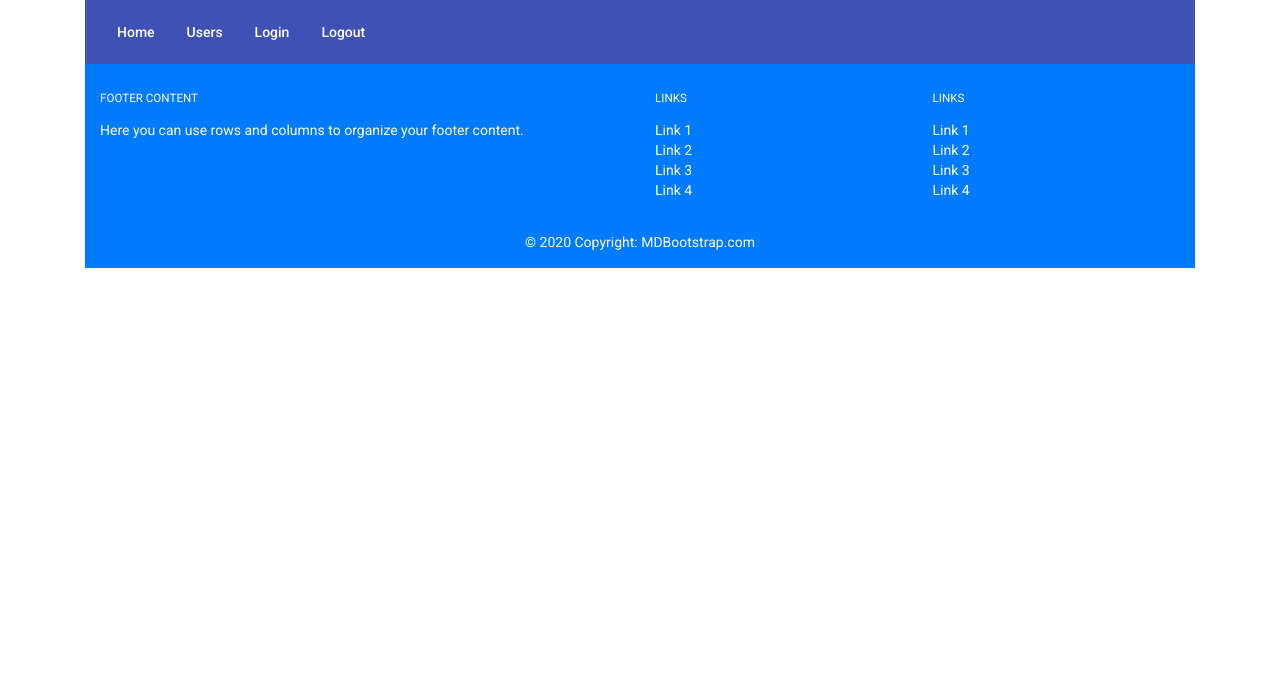
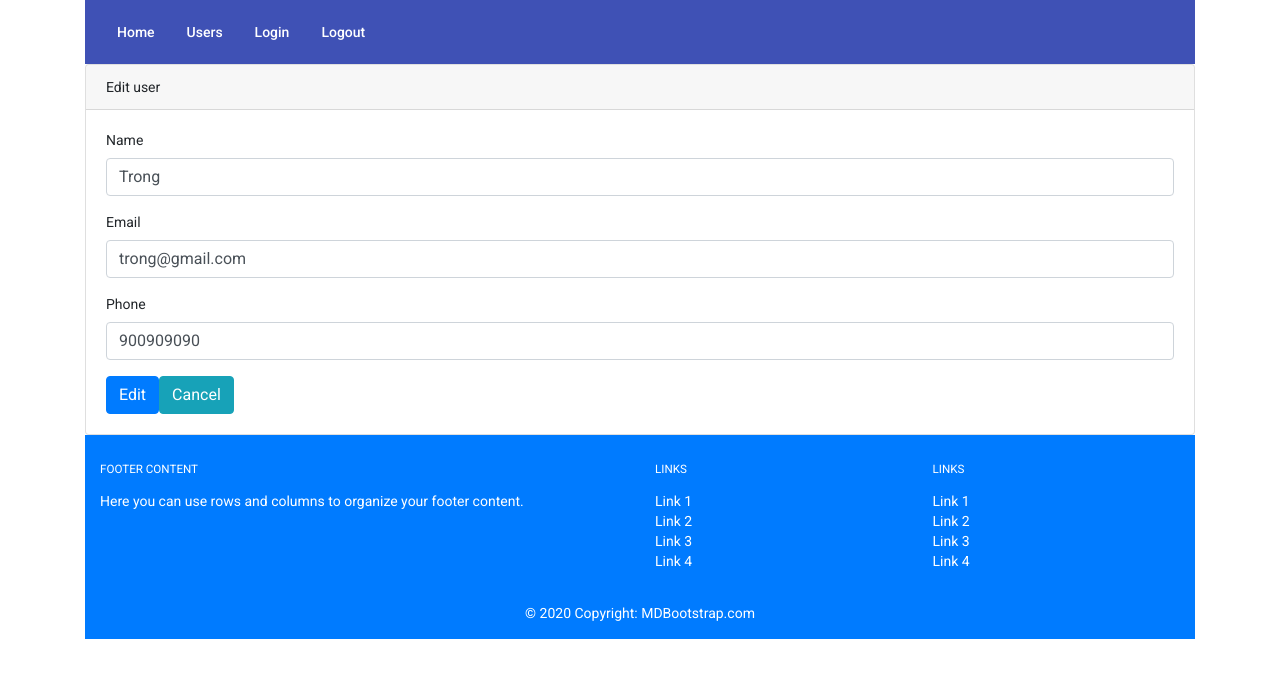
Before and after one commit to npv34/VT_C0221H1_demo_angular, an Angular app: page /users/1/edit in a window 1280 px wide. Before the commit this address led to /. Shown: the top 678 px of the page. Built offline with nearby package versions, Linux system fonts and the light colour scheme.

Commit message:
demo router

```diff
--- a/src/app/app.module.ts
+++ b/src/app/app.module.ts
@@ -18,6 +18,7 @@ import {ToastNoAnimationModule, ToastrModule} from "ngx-toastr";
 import {MatToolbarModule} from "@angular/material/toolbar";
 import { UserAddComponent } from './components/users/user-add/user-add.component';
 import {ReactiveFormsModule} from "@angular/forms";
+import { UserEditComponent } from './components/users/user-edit/user-edit.component';
 
 @NgModule({
   declarations: [
@@ -26,7 +27,8 @@ import {ReactiveFormsModule} from "@angular/forms";
     ListComponent,
     FooterComponent,
     MessageComponent,
-    UserAddComponent
+    UserAddComponent,
+    UserEditComponent
   ],
   imports: [
     BrowserModule,
--- a/src/app/components/users/list/list.component.html
+++ b/src/app/components/users/list/list.component.html
@@ -11,14 +11,10 @@
     <app-message [message]="message"></app-message>
     <div class="mat-elevation-z8">
       <table mat-table [dataSource]="dataSource" matSort class="mat-elevation-z8">
-        <!--- Note that these columns can be defined in any order.
-              The actual rendered columns are set as a property on the row definition" -->
-        <!-- Position Column -->
         <ng-container matColumnDef="STT">
           <th mat-header-cell *matHeaderCellDef mat-sort-header> STT </th>
           <td mat-cell *matCellDef="let element; let i = index"> {{ i + 1}} </td>
         </ng-container>
-
         <!-- Name Column -->
         <ng-container matColumnDef="Name">
           <th mat-header-cell *matHeaderCellDef mat-sort-header> Name </th>
@@ -47,6 +43,9 @@
               <button mat-mini-fab color="warn" (click)="deleteUser(i)">
                 <mat-icon>delete</mat-icon>
               </button>
+              <button mat-mini-fab color="primary" [routerLink]="[element.id, 'edit']" >
+                <mat-icon>edit</mat-icon>
+              </button>
             </div>
           </td>
         </ng-container>
--- a/src/app/components/users/list/list.component.ts
+++ b/src/app/components/users/list/list.component.ts
@@ -4,6 +4,7 @@ import {MatTableDataSource} from "@angular/material/table";
 import {MatPaginator} from "@angular/material/paginator";
 import {MatSort} from "@angular/material/sort";
 import {ToastrService} from "ngx-toastr";
+import {UserService} from "../../../services/user.service";
 
 @Component({
   selector: 'app-user-list',
@@ -12,78 +13,7 @@ import {ToastrService} from "ngx-toastr";
 })
 export class ListComponent implements OnInit {
 
-  users: IUser[] = [
-    {
-      id: 1,
-      name: 'Trong',
-      email: 'trong@gmail.com',
-      image: 'https://cdn.iconscout.com/icon/free/png-512/laptop-user-1-1179329.png',
-      phone: 900909090
-    },
-    {
-      id: 2,
-      name: 'Tuan',
-      email: 'tuan@gmail.com',
-      image: 'https://encrypted-tbn0.gstatic.com/images?q=tbn:ANd9GcSOKrEWsrAgKx_6dg36oHtZISVqZo1z5WGCNQ&usqp=CAU',
-      phone: 439090910
-    },
-    {
-      id: 3,
-      name: 'Tuan',
-      email: 'tuan@gmail.com',
-      image: 'https://encrypted-tbn0.gstatic.com/images?q=tbn:ANd9GcSOKrEWsrAgKx_6dg36oHtZISVqZo1z5WGCNQ&usqp=CAU',
-      phone: 439090910
-    },
-    {
-      id: 4,
-      name: 'Tuan',
-      email: 'tuan@gmail.com',
-      image: 'https://encrypted-tbn0.gstatic.com/images?q=tbn:ANd9GcSOKrEWsrAgKx_6dg36oHtZISVqZo1z5WGCNQ&usqp=CAU',
-      phone: 439090910
-    },
-    {
-      id: 5,
-      name: 'Tuan',
-      email: 'tuan@gmail.com',
-      image: 'https://encrypted-tbn0.gstatic.com/images?q=tbn:ANd9GcSOKrEWsrAgKx_6dg36oHtZISVqZo1z5WGCNQ&usqp=CAU',
-      phone: 439090910
-    },
-    {
-      id: 6,
-      name: 'Tuan',
-      email: 'tuan@gmail.com',
-      image: 'https://encrypted-tbn0.gstatic.com/images?q=tbn:ANd9GcSOKrEWsrAgKx_6dg36oHtZISVqZo1z5WGCNQ&usqp=CAU',
-      phone: 439090910
-    },
-    {
-      id: 7,
-      name: 'Tuan',
-      email: 'tuan@gmail.com',
-      image: 'https://encrypted-tbn0.gstatic.com/images?q=tbn:ANd9GcSOKrEWsrAgKx_6dg36oHtZISVqZo1z5WGCNQ&usqp=CAU',
-      phone: 439090910
-    },
-    {
-      id: 8,
-      name: 'Tuan',
-      email: 'tuan@gmail.com',
-      image: 'https://encrypted-tbn0.gstatic.com/images?q=tbn:ANd9GcSOKrEWsrAgKx_6dg36oHtZISVqZo1z5WGCNQ&usqp=CAU',
-      phone: 439090910
-    },
-    {
-      id: 9,
-      name: 'Tuan',
-      email: 'tuan@gmail.com',
-      image: 'https://encrypted-tbn0.gstatic.com/images?q=tbn:ANd9GcSOKrEWsrAgKx_6dg36oHtZISVqZo1z5WGCNQ&usqp=CAU',
-      phone: 439090910
-    },
-    {
-      id: 10,
-      name: 'Tuan',
-      email: 'tuan@gmail.com',
-      image: 'https://encrypted-tbn0.gstatic.com/images?q=tbn:ANd9GcSOKrEWsrAgKx_6dg36oHtZISVqZo1z5WGCNQ&usqp=CAU',
-      phone: 439090910
-    }
-  ];
+  users: IUser[] = [];
   displayedColumns: string[] = ['STT', 'Name', 'Email', 'Phone', 'Action'];
   dataSource = new MatTableDataSource<IUser>(this.users);
   widthImage: string = '50';
@@ -94,11 +24,13 @@ export class ListComponent implements OnInit {
   @ViewChild(MatPaginator) paginator: MatPaginator | undefined;
   @ViewChild(MatSort) sort: MatSort | undefined;
 
-  constructor(private toastr: ToastrService) {
+  constructor(private toastr: ToastrService,
+              private userService: UserService) {
   }
 
   ngOnInit(): void {
-
+      this.users = this.userService.getAll();
+      this.dataSource = new MatTableDataSource<IUser>(this.users);
   }
 
   ngAfterViewInit() {
--- /dev/null
+++ b/src/app/components/users/user-edit/user-edit.component.html
@@ -0,0 +1,50 @@
+<div class="card">
+  <div class="card-header">
+   Edit user
+  </div>
+  <div class="card-body">
+    <form *ngIf="formEditUser" [formGroup]="formEditUser" (ngSubmit)="edit()">
+      <div class="form-group">
+        <label>Name</label>
+        <input formControlName="name" type="text" class="form-control" >
+        <div *ngIf="name && name.invalid && (name.dirty || name.touched)"
+             class="text-danger">
+          <div *ngIf="name.errors?.required">
+            Name is required.
+          </div>
+          <div *ngIf="name.errors?.minlength">
+            Name is min 4 character.
+          </div>
+        </div>
+      </div>
+      <div class="form-group">
+        <label>Email</label>
+        <input formControlName="email" type="email" class="form-control" >
+        <div *ngIf="email && email.invalid && (email.dirty || email.touched)"
+             class="text-danger">
+          <div *ngIf="email.errors?.required">
+            Email is required.
+          </div>
+          <div *ngIf="email.errors?.email">
+            Email not format.
+          </div>
+        </div>
+      </div>
+      <div class="form-group">
+        <label>Phone</label>
+        <input formControlName="phone" type="text" class="form-control">
+        <div *ngIf="phone && phone.invalid && (phone.dirty || phone.touched)"
+             class="text-danger">
+          <div *ngIf="phone.errors?.required">
+            Phone is required.
+          </div>
+          <div *ngIf="phone.errors?.pattern">
+            Phone not format.
+          </div>
+        </div>
+      </div>
+      <button type="submit" class="btn btn-primary">Edit</button>
+      <button type="button" routerLink="../../" class="btn btn-info">Cancel</button>
+    </form>
+  </div>
+</div>
--- /dev/null
+++ b/src/app/components/users/user-edit/user-edit.component.ts
@@ -0,0 +1,57 @@
+import {Component, OnInit} from '@angular/core';
+import {ActivatedRoute, Router} from "@angular/router";
+import {UserService} from "../../../services/user.service";
+import {FormBuilder, FormGroup, Validators} from "@angular/forms";
+import {ToastrService} from "ngx-toastr";
+
+@Component({
+  selector: 'app-user-edit',
+  templateUrl: './user-edit.component.html',
+  styleUrls: ['./user-edit.component.css']
+})
+export class UserEditComponent implements OnInit {
+
+  formEditUser: FormGroup | undefined
+
+  constructor(private toastr: ToastrService,
+              private router: ActivatedRoute,
+              private userService: UserService,
+              private fb: FormBuilder,
+              private route: Router) {
+  }
+
+  ngOnInit(): void {
+    // @ts-ignore
+    let id = +this.router.snapshot.paramMap.get('id');
+    let user = this.userService.findById(id);
+    this.formEditUser = this.fb.group({
+      id: [''],
+      name: ['', [Validators.required, Validators.minLength(2)]],
+      email: ['', [Validators.required, Validators.email]],
+      phone: ['', [Validators.required, Validators.pattern('(84|0[3|5|7|8|9])+([0-9]{8})')]],
+      image: ['']
+    });
+    // @ts-ignore
+    this.formEditUser.patchValue(user);
+
+  }
+
+  get name() {
+    return this.formEditUser?.get('name');
+  }
+
+  get email() {
+    return this.formEditUser?.get('email');
+  }
+
+  get phone() {
+    return this.formEditUser?.get('phone');
+  }
+
+  edit() {
+    let newUser = this.formEditUser?.value;
+    this.userService.update(newUser);
+    this.toastr.success('Update success!', 'Success!');
+    this.route.navigate(['users'])
+  }
+}
--- /dev/null
+++ b/src/app/services/user.service.ts
@@ -0,0 +1,113 @@
+import {Injectable} from '@angular/core';
+import {IUser} from "../components/users/iuser";
+import {any} from "codelyzer/util/function";
+
+@Injectable({
+  providedIn: 'root'
+})
+export class UserService {
+
+  users: IUser[] = [
+    {
+      id: 1,
+      name: 'Trong',
+      email: 'trong@gmail.com',
+      image: 'https://cdn.iconscout.com/icon/free/png-512/laptop-user-1-1179329.png',
+      phone: 900909090
+    },
+    {
+      id: 2,
+      name: 'Tuan',
+      email: 'tuan@gmail.com',
+      image: 'https://encrypted-tbn0.gstatic.com/images?q=tbn:ANd9GcSOKrEWsrAgKx_6dg36oHtZISVqZo1z5WGCNQ&usqp=CAU',
+      phone: 439090910
+    },
+    {
+      id: 3,
+      name: 'Tuan',
+      email: 'tuan@gmail.com',
+      image: 'https://encrypted-tbn0.gstatic.com/images?q=tbn:ANd9GcSOKrEWsrAgKx_6dg36oHtZISVqZo1z5WGCNQ&usqp=CAU',
+      phone: 439090910
+    },
+    {
+      id: 4,
+      name: 'Tuan',
+      email: 'tuan@gmail.com',
+      image: 'https://encrypted-tbn0.gstatic.com/images?q=tbn:ANd9GcSOKrEWsrAgKx_6dg36oHtZISVqZo1z5WGCNQ&usqp=CAU',
+      phone: 439090910
+    },
+    {
+      id: 5,
+      name: 'Tuan',
+      email: 'tuan@gmail.com',
+      image: 'https://encrypted-tbn0.gstatic.com/images?q=tbn:ANd9GcSOKrEWsrAgKx_6dg36oHtZISVqZo1z5WGCNQ&usqp=CAU',
+      phone: 439090910
+    },
+    {
+      id: 6,
+      name: 'Tuan',
+      email: 'tuan@gmail.com',
+      image: 'https://encrypted-tbn0.gstatic.com/images?q=tbn:ANd9GcSOKrEWsrAgKx_6dg36oHtZISVqZo1z5WGCNQ&usqp=CAU',
+      phone: 439090910
+    },
+    {
+      id: 7,
+      name: 'Tuan',
+      email: 'tuan@gmail.com',
+      image: 'https://encrypted-tbn0.gstatic.com/images?q=tbn:ANd9GcSOKrEWsrAgKx_6dg36oHtZISVqZo1z5WGCNQ&usqp=CAU',
+      phone: 439090910
+    },
+    {
+      id: 8,
+      name: 'Tuan',
+      email: 'tuan@gmail.com',
+      image: 'https://encrypted-tbn0.gstatic.com/images?q=tbn:ANd9GcSOKrEWsrAgKx_6dg36oHtZISVqZo1z5WGCNQ&usqp=CAU',
+      phone: 439090910
+    },
+    {
+      id: 9,
+      name: 'Tuan',
+      email: 'tuan@gmail.com',
+      image: 'https://encrypted-tbn0.gstatic.com/images?q=tbn:ANd9GcSOKrEWsrAgKx_6dg36oHtZISVqZo1z5WGCNQ&usqp=CAU',
+      phone: 439090910
+    },
+    {
+      id: 10,
+      name: 'Tuan',
+      email: 'tuan@gmail.com',
+      image: 'https://encrypted-tbn0.gstatic.com/images?q=tbn:ANd9GcSOKrEWsrAgKx_6dg36oHtZISVqZo1z5WGCNQ&usqp=CAU',
+      phone: 439090910
+    }
+  ];
+
+  constructor() {
+  }
+
+  getAll(): IUser[] {
+    return this.users;
+  }
+
+  getIndexUser(id: number) {
+    let index = -1;
+    this.users.forEach(function (item, i) {
+      if (item.id == id) {
+        index = i;
+      }
+    })
+    return index;
+  }
+
+  findById(id: number) {
+    let index = this.getIndexUser(id);
+    if (index != -1) {
+      return this.users[index]
+    } else {
+      return null;
+    }
+  }
+
+  update(user: IUser) {
+    let index = this.getIndexUser(user.id);
+    this.users[index] = user;
+  }
+}
```
Also changed, not shown: src/app/app-routing.module.ts (+11 -1 lines), src/app/components/users/user-edit/user-edit.component.css (added), 2 other files (tests, documents, lock files or other folders).
